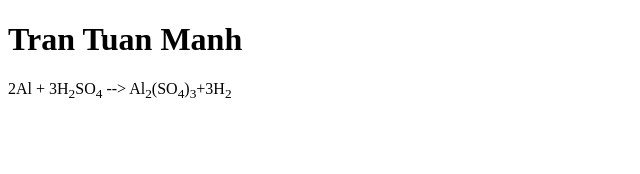
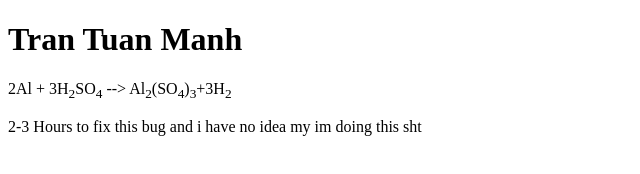
Before and after one commit to kokossVN/codesandbox-firstweb, a website: page index.html in a window 1280 px wide. Shown: the whole page, without its empty margins (0-640 px from the left). Drawn offline with Linux system fonts and the light colour scheme.

Commit message:
smail change

```diff
--- a/index.html
+++ b/index.html
@@ -11,5 +11,8 @@
 	2Al + 3H<sub>2</sub>SO<sub>4</sub>
 	--> Al<sub>2</sub>(SO<sub>4</sub>)<sub>3</sub>+3H<sub>2</sub>
 	</p>
+	<p>
+	2-3 Hours to fix this bug and i have no idea my im doing this sht
+	</p>
 </body>
 </html>
```
